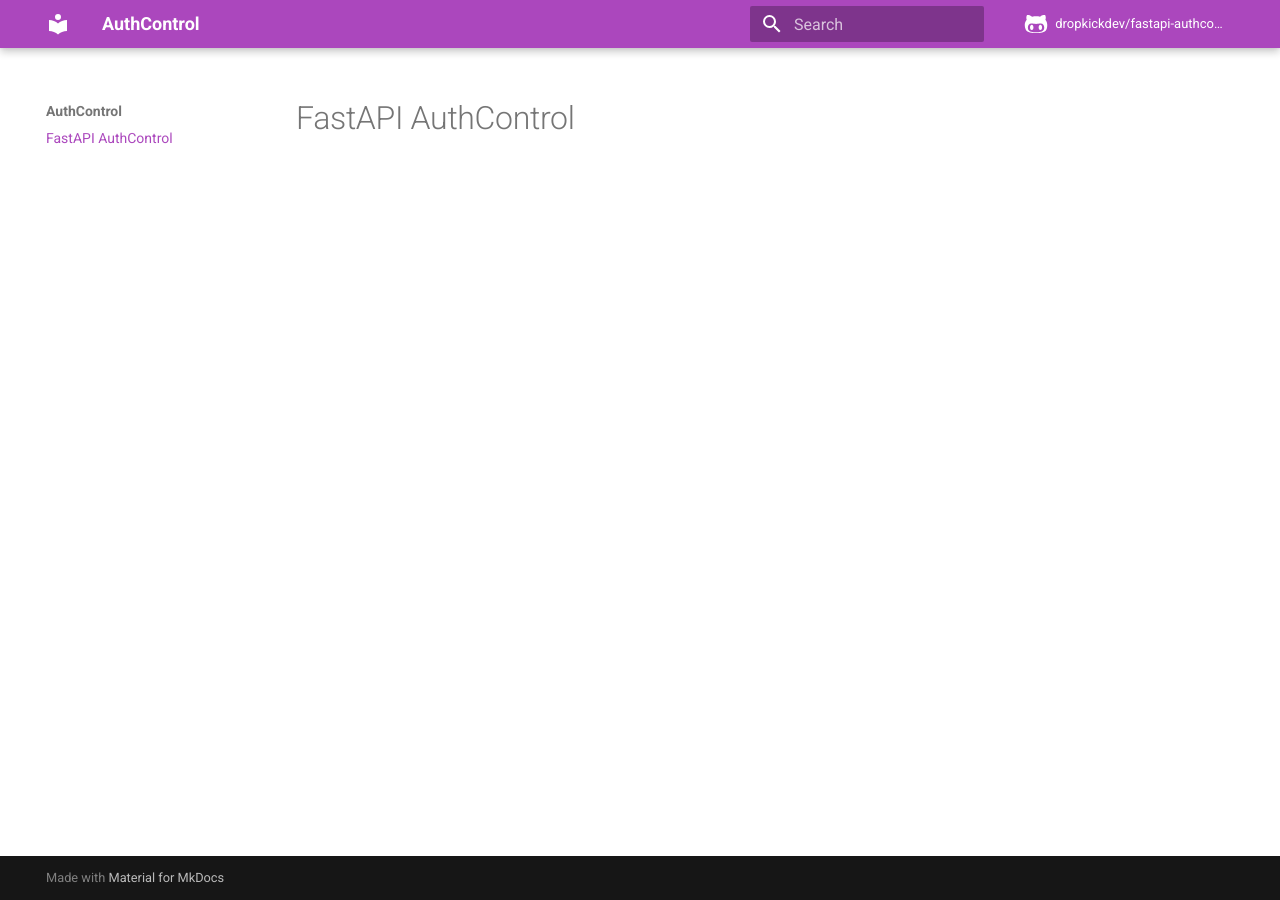
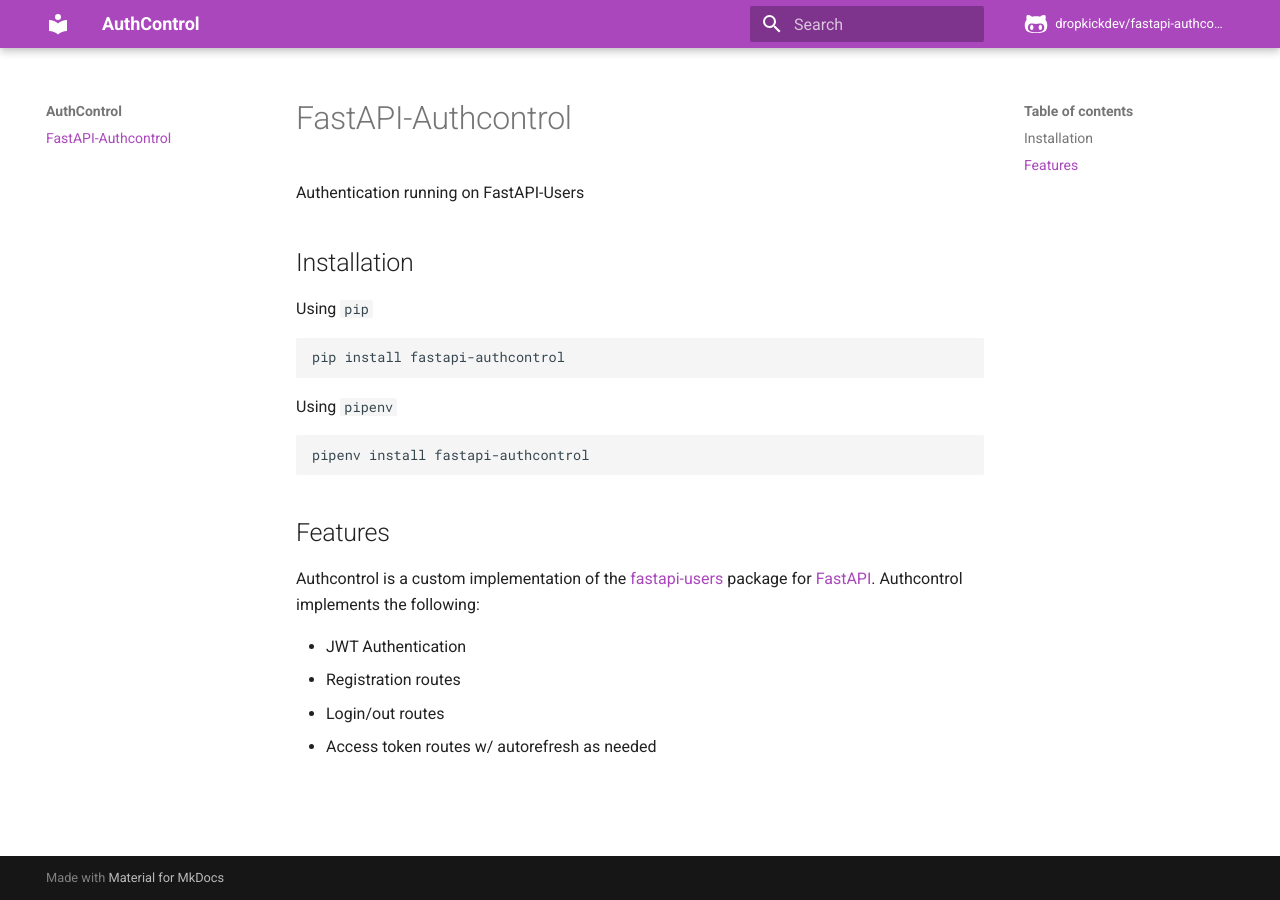
Before and after one commit to dropkickdev/fastapi-authcontrol, an MkDocs documentation site: the page built from docs/index.md, in a window 1280 px wide. Built offline with MkDocs 1.6.1 and Material for MkDocs 9.7.7, drawn with Linux system fonts in a browser that asks for light colours; comment, search, counter and statistics services are not loaded.

````diff
--- a/docs/index.md
+++ b/docs/index.md
@@ -1 +1,26 @@
-# FastAPI AuthControl
+FastAPI-Authcontrol
+===================
+Authentication running on FastAPI-Users
+
+Installation
+------------
+
+Using `pip`
+```bash
+pip install fastapi-authcontrol
+```
+
+Using `pipenv`
+
+```bash
+pipenv install fastapi-authcontrol
+```
+
+Features
+--------
+Authcontrol is a custom implementation of the [fastapi-users](https://frankie567.github.io/fastapi-users/) package for [FastAPI](https://fastapi.tiangolo.com/). Authcontrol implements the following:
+
+- JWT Authentication
+- Registration routes
+- Login/out routes
+- Access token routes w/ autorefresh as needed
````
Also changed, not shown: README.md (+35 -1 lines).
